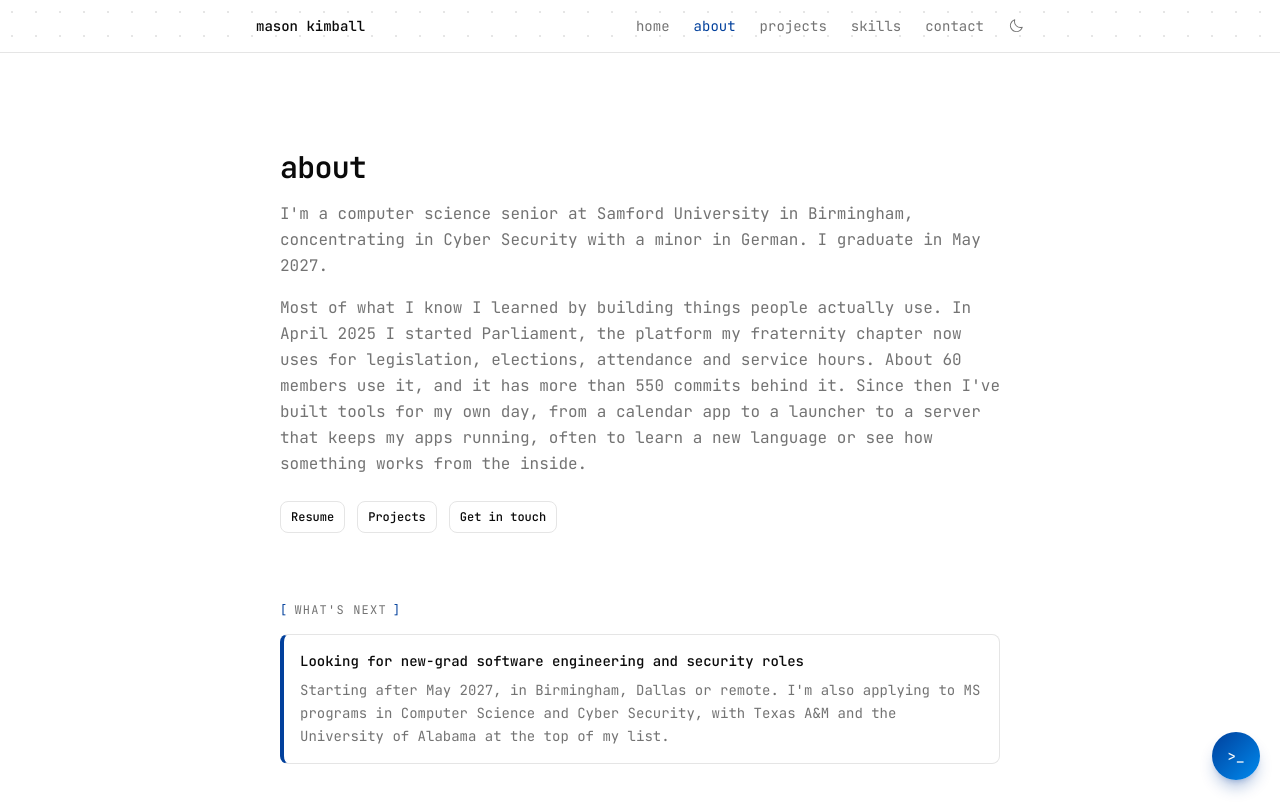
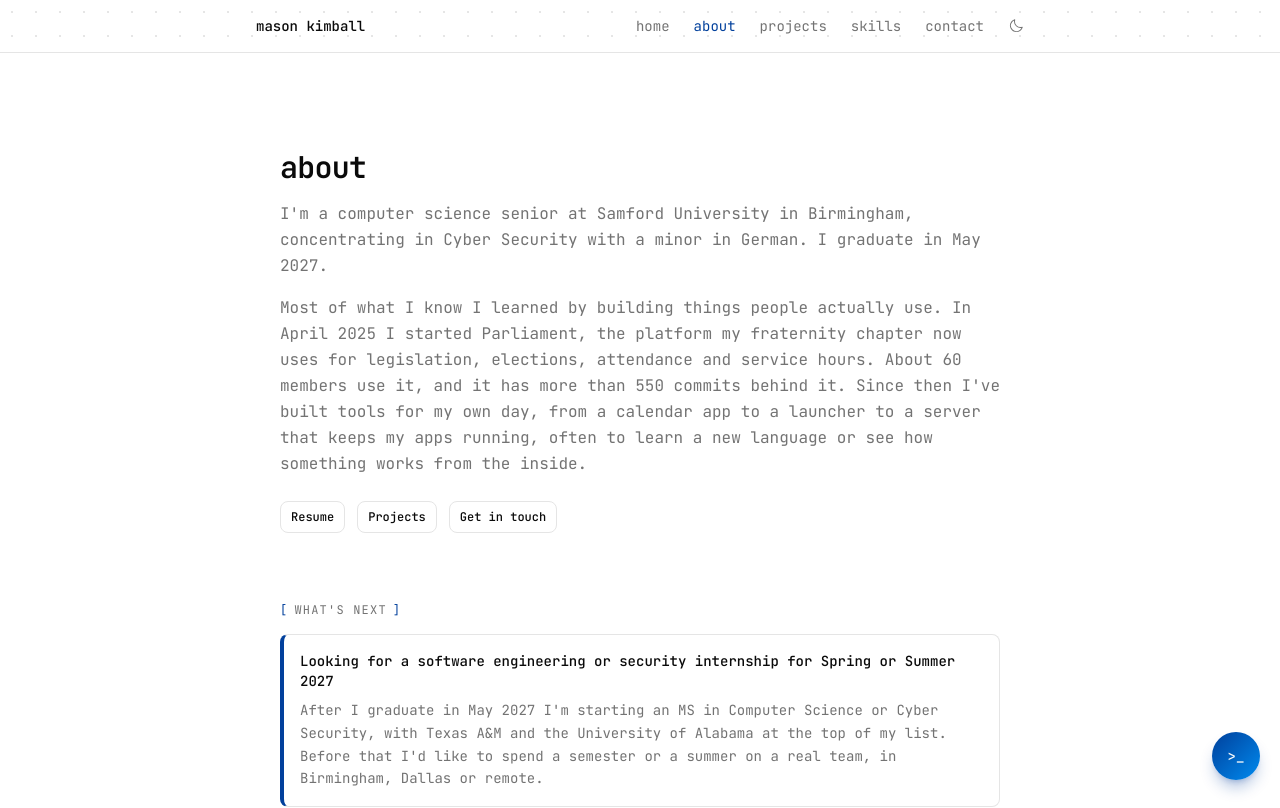
Before and after one commit to MasonKimball05/portfolio, a Next.js app: page /about in a window 1280 px wide. Shown: the top 808 px of the page. Built offline with nearby package versions, Linux system fonts and the light colour scheme.

Commit message:
Update page.tsx

```diff
--- a/app/about/page.tsx
+++ b/app/about/page.tsx
@@ -135,10 +135,11 @@ export default function About() {
         <section className="space-y-4">
           <SectionLabel>What&apos;s next</SectionLabel>
           <div className="border border-border rounded-md border-l-4 border-l-primary px-4 py-4 space-y-2">
-            <p className="text-sm font-medium">Looking for new-grad software engineering and security roles</p>
+            <p className="text-sm font-medium">Looking for a software engineering or security internship for Spring or Summer 2027</p>
             <p className="text-sm text-muted-foreground leading-relaxed">
-              Starting after May 2027, in Birmingham, Dallas or remote. I&apos;m also applying to MS programs in
-              Computer Science and Cyber Security, with Texas A&amp;M and the University of Alabama at the top of my list.
+              After I graduate in May 2027 I&apos;m starting an MS in Computer Science or Cyber Security, with Texas
+              A&amp;M and the University of Alabama at the top of my list. Before that I&apos;d like to spend a semester
+              or a summer on a real team, in Birmingham, Dallas or remote.
             </p>
           </div>
         </section>
```
